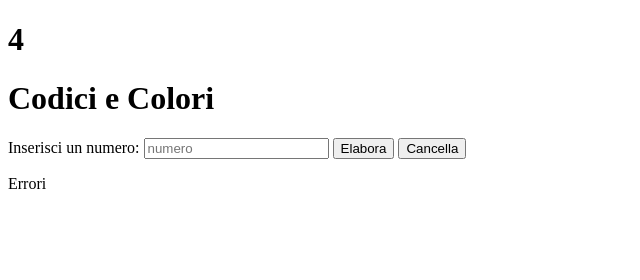
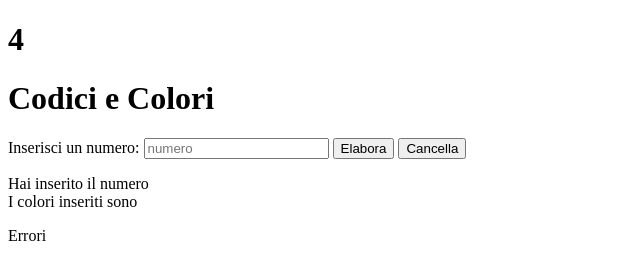
Before and after one commit to notgabb/CodingColor, a plain HTML site: page index.html in a window 1280 px wide. Both pictures are taken after a click on the button "Elabora". Shown: the whole page, without its empty margins (0-640 px from the left). Drawn offline with Linux system fonts and the light colour scheme.

Commit message:
aggiornato HTML e JS

```diff
--- a/index.html
+++ b/index.html
@@ -14,7 +14,7 @@
     </div>
     <div id="input">
         <label for="inNumero">Inserisci un numero:</label>
-        <input id="inNumero" placeholder="numero">
+        <input id="inNumero" type="number" placeholder="numero">
         <button type="button" id="btnElabora" onclick="elabora()">Elabora</button>
         <button type="button" id="btnCancella" onclick="cancella()">Cancella</button>
     </div>
--- a/script.js
+++ b/script.js
@@ -1,22 +1,37 @@
 console.log("Inizializzato!")
+let colori = []
 
 function elabora() {
+    // prende l'input inNumero e l'elemento saluto
     let saluto = document.getElementById("saluto")
     let casella = document.getElementById("inNumero")
     let number = casella.value
     casella.value = "" // reset
 
     let data = new Date()
+    // imposta il valore della field "saluto" come il giorno corrente
     saluto.innerText = data.getDay()
 
+    // prende l'elemento che mostra gli errori e gli output
     let err = document.getElementById("err")
     let out = document.getElementById("out")
 
     if (number < 0 || number > 255) {
-        err.innerText = "Il numero deve essere compreso tra 0 e 255!"
+        err.innerHTML = "Il numero deve essere compreso tra 0 e 255!"
         return
     }
 
-    alert(number)
-    out.innerText = number;
+    if (colori.length === 3) {
+        colori = [];
+    }
+
+    // aggiunge il numero al colore
+    colori.push(number)
+    out.innerHTML = `Hai inserito il numero ${number}`;
+    out.innerHTML += `<br>I colori inseriti sono ${colori}`
+
+    if (colori.length === 3) {
+        let newColor = `rgb(${colori[0]}, ${colori[1]}, ${colori[2]})`
+        out.style.color = newColor;
+    }
 }
```
